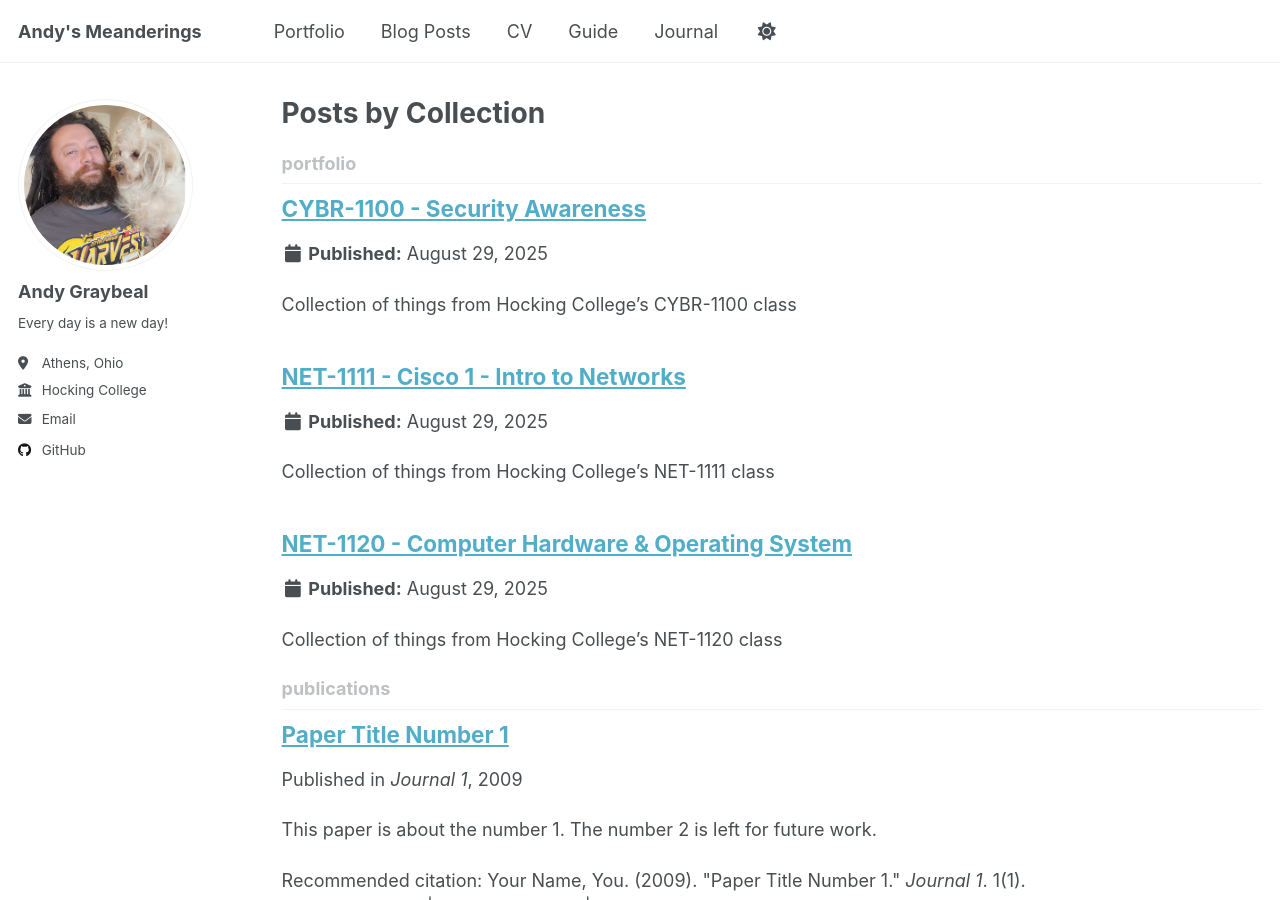
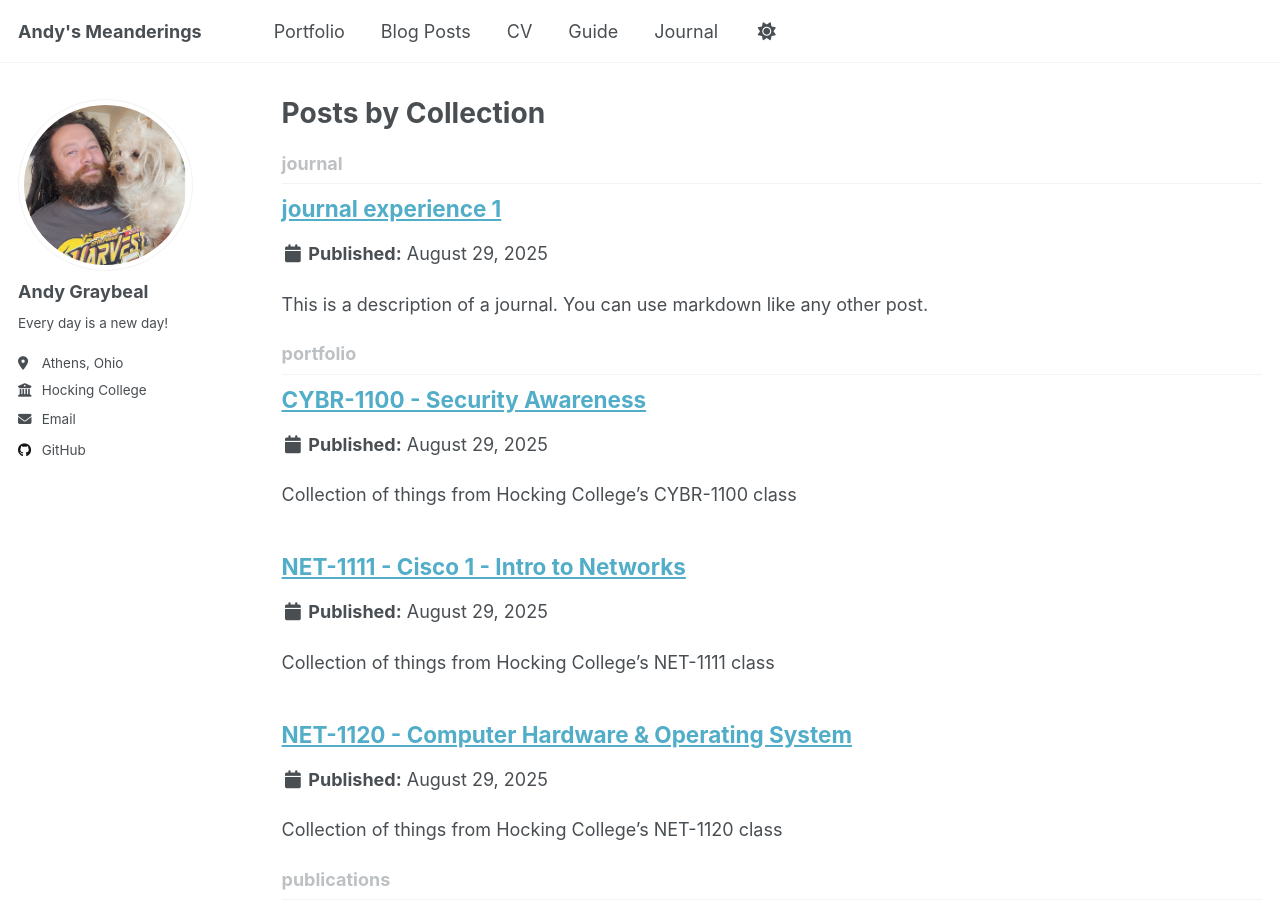
Before and after one commit to andy-graybeal/andy-graybeal.github.io, a Jekyll site: the page built from _pages/collection-archive.html, in a window 1280 px wide and 900 px high. Built offline with Jekyll 4.4.1, drawn with Linux system fonts in a browser that asks for light colours; a script that is not in the unit is left out.

Commit message:
Update _config.yml

```diff
--- a/_config.yml
+++ b/_config.yml
@@ -229,6 +229,9 @@ collections:
   talks:
     output: true
     permalink: /:collection/:path/
+  journal:
+    output: true
+    permalink: /:collection/:path/
 
 
 # These settings control how pages and collections are included in the site
@@ -286,6 +289,15 @@ defaults:
       layout: talk
       author_profile: true
       share: true
+  # _journal
+  - scope:
+      path: ""
+      type: journal
+    values:
+      layout: single
+      author_profile: true
+      share: true
+      comment: true
 
 
 # Sass/SCSS
```
